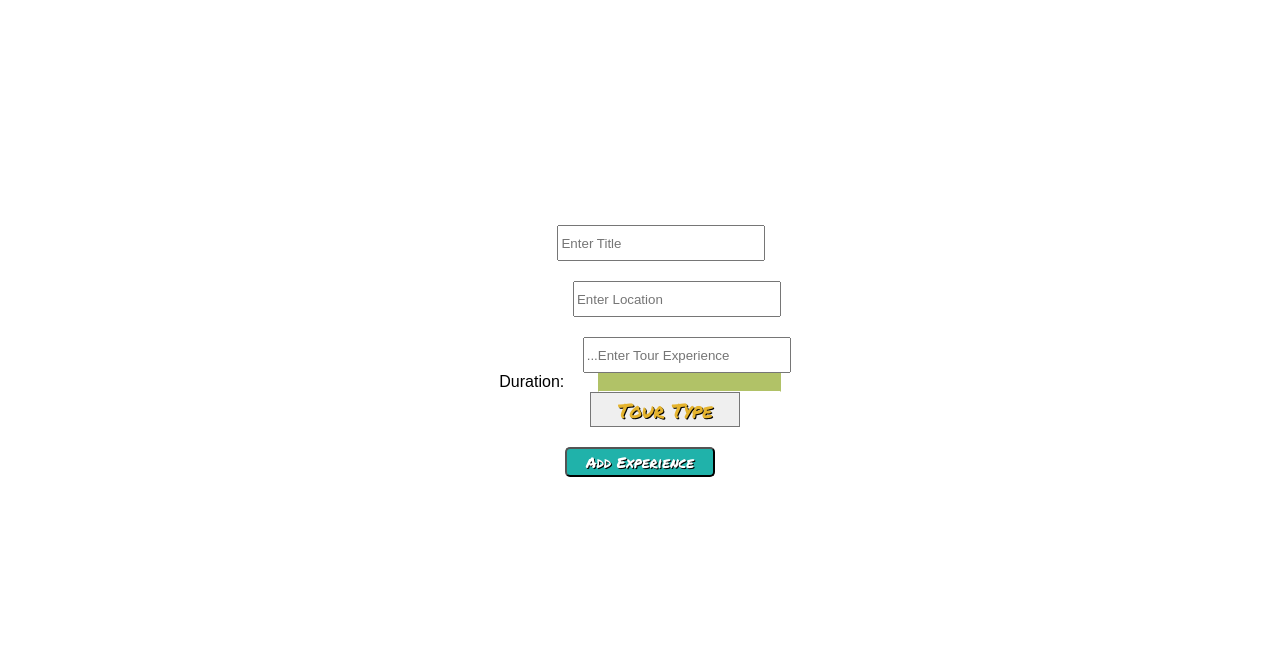
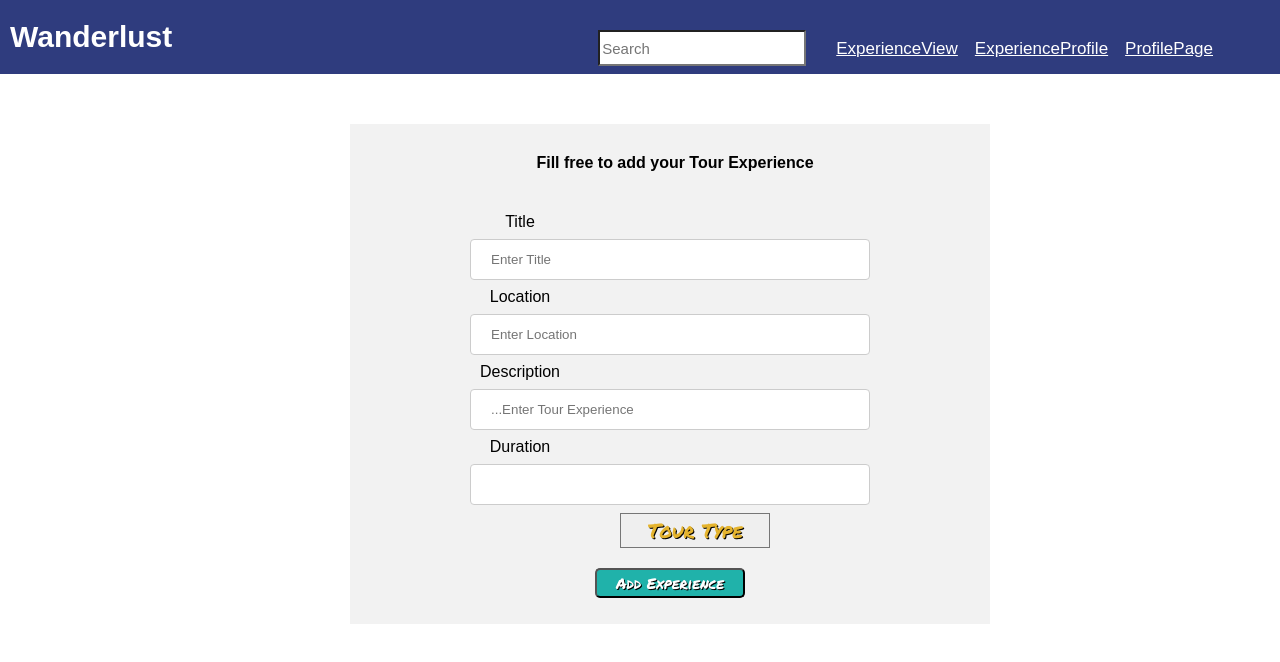
Before and after one commit to wanderlust-bw/wanderlust-FE-Manju, a React (Create React App) app: page /ExperienceProfile in a window 1280 px wide. Shown: the top 662 px of the page. Built offline with nearby package versions, Linux system fonts and the light colour scheme.

Commit message:
Updated designs and css

```diff
--- a/src/App.js
+++ b/src/App.js
@@ -1,6 +1,6 @@
 import React,{Component} from 'react';
 import './App.css';
-import SignUp from "./Components/SignUpForm"
+import SignUp from "./Components/Signup"
 import LogIn from "./Components/SignIn"
 import { Route, Switch } from 'react-router-dom'
 import ProfilePage from "./Components/Home"
--- a/src/Components/ExperiencePage/ExperienceProfile.js
+++ b/src/Components/ExperiencePage/ExperienceProfile.js
@@ -1,6 +1,7 @@
 import React, { Component }from "react"
 import "./experence.css"
 import auth from "../../token/token"
+import {Link} from "react-router-dom"
 
 class ExperienceProfile extends React.Component {
     constructor() {
@@ -51,35 +52,54 @@ class ExperienceProfile extends React.Component {
 
     render() {
         return (
+            <div>
             <div className="profilecomponent">
+             <div className="package">
+             <div className="header">
+                 <h1>Wanderlust</h1>
+             </div>
+              <div className="stuff">
+                <input  className="searchbox" type="text" placeholder="Search" />
+                <Link  className="together" to="/ExperienceView">ExperienceView</Link>
+                 <Link  className="together" to="/ExperienceProfile">ExperienceProfile</Link>
+                 <Link className="together" to="ProfilePage">ProfilePage</Link>
+            </div>
+
+              </div>
+
                 <div>
-                    <div className='travel-logo'>
-                        <i id='map' className="fas fa-map"></i>
-                        <h3 className='title-text'><span>WanderLust</span> ...Traveling made easy</h3>
-                    </div> {/* travel-logo end */}
-                </div>
-                <div>
+
                     <form className="description" onSubmit={this.handleSubmit}>
-                        <h1>Fill free to add your Tour Experence</h1>
+                    <h1 className="index3">Fill free to add your Tour Experience</h1>
                         <div>
-                            <span className="index2">Title : </span>
+                            <div classname="guides">
+                            <label className="index2">Title</label>
+                            </div>
+
                             <input className="index" type="text" id="title" placeholder="Enter Title" name="title" value={this.state.title} onChange={this.handleChange} />
                         </div>
                         <div>
-                            <span className="index2">Location : </span>
+                            <div>
+                            <label className="index2">Location</label>
+                            </div>
                             <input className="index"  type="text" id="name" placeholder="Enter Location" name="location" value={this.state.location} onChange={this.handleChange} />
                         </div>
                         <div>
-                            <span className="index2">Description : </span>
+                            <div>
+                            <label className="index2">Description </label>
+                            </div>
                             <input className="index" type="text" id="name" placeholder="...Enter Tour Experience" name="description" value={this.state.description} onChange={this.handleChange} />
                         </div>
 
 
                         <div>
-                    Duration: <input id='guide-duration' type='number' className='guide-duration' name='duration' value={this.state.duration} onChange={this.handleChange}></input>
+                        <div>
+                            <label className="index2">Duration </label>
+                            </div>
+                    <input  className="index " id='guideduration' type='number'  name='duration' value={this.state.duration} onChange={this.handleChange}></input>
                 </div>
                 <div>
-            <select className='select-css' value={this.state.tourType} onChange={this.customerSelect}>
+            <select  value={this.state.tourType} onChange={this.customerSelect}>
                 <option name='select' value='select-options'>Tour Type</option><i className="fas fa-caret-down"></i>
                 <option className='private-option' name='private' value='private'>Private</option>
                 <option className='professional-option' name='professional' value='customer'>Professional</option>
@@ -91,6 +111,7 @@ class ExperienceProfile extends React.Component {
                 </div>
 
             </div>
+            </div>
         )
     }
 
--- a/src/Components/ExperiencePage/experence.css
+++ b/src/Components/ExperiencePage/experence.css
@@ -29,17 +29,29 @@
 
  .description{
      margin-top: 50px;
+     margin-left: 350px;
+     background-color: #f2f2f2;
+     height:500px;
+     width:50%
+
  }
 
  .index{
-    height:30px;
-    width:200px;
-    margin-top:20px;
+    width:400px;;
+    padding: 12px 20px;
+    margin: 8px 0;
+    display: inline-block;
+    border: 1px solid #ccc;
+    border-radius: 4px;
+    background: white;
+    box-sizing: border-box;
 }
 
-.index2{
-    color:white;
+.change{
+    background: white;
 }
+
+
 
 .button1{
     margin-top: 20px;
@@ -53,3 +65,15 @@
     text-shadow: 1px 1px black;
     cursor: pointer;
 }
+
+
+.index3{
+  font-size: 16px;
+  margin-top: 40px;
+  padding: 30px;
+}
+
+.index2{
+    margin-right: 300px;
+    margin-top: 29px;
+}
--- a/src/Components/ExperienceView/ExperienceCard.js
+++ b/src/Components/ExperienceView/ExperienceCard.js
@@ -4,7 +4,6 @@ import "./view.css"
 const TourCard = props =>{
     return (
         <div className="card">
-
             <h1>{props.tour.id}</h1>
             <h3>{props.tour.title}</h3>
             <h3>{props.tour.location}</h3>
--- a/src/Components/ExperienceView/ExperienceViewPage.js
+++ b/src/Components/ExperienceView/ExperienceViewPage.js
@@ -2,6 +2,9 @@ import React,{Component} from "react"
 import  TourExperinceList from "./ExperienceList"
 import SearchBar  from "./Searchbar"
 import auth from "../../token/token"
+import "./view.css"
+import dummy from '../../dummy'
+
 
 class ExperienceView extends React.Component {
     constructor() {
@@ -13,8 +16,12 @@ class ExperienceView extends React.Component {
       };
     }
     componentDidMount() {
-      auth().get(`https://wanderlust-1.herokuapp.com/user/7}`).then(res =>{this.setState({tours:res.data})})
-      .catch(err =>{console.log(err)})
+      auth().get(`https://wanderlust-1.herokuapp.com/user/trip`).then(res =>{this.setState({tours:res.data})})
+      .catch(err =>{
+        console.log(err, `Putting dummy data since API is returning no data`)
+        this.setState({tours: dummy});
+      }
+      )
     }
 
     // ${localStorage.getItem('userId')
@@ -36,7 +43,9 @@ onDelete = (e,id) =>{
     render(){
         return(
             <div>
+              <div>
                 <SearchBar searchToursHandler={this.searchToursHandler}  />
+                </div>
               <TourExperinceList tours={this.state.filterToursExperience.length > 0
               ? this.state.filterToursExperience
               : this.state.tours} delete={this.onDelete} />
--- a/src/Components/ExperienceView/Searchbar.js
+++ b/src/Components/ExperienceView/Searchbar.js
@@ -1,15 +1,20 @@
 import React from "react"
 import {Link} from "react-router-dom"
+import "./view.css"
 
 
 const SearchBar = props => {
     return(
-        <div>
+        <div className="package">
+          <div className="header">
       <h1>Wanderlust</h1>
-      <Link to="/ExperienceProfile">ExperienceProfile</Link>
-      <Link to="ProfilePage">ProfilePage</Link>
-
-        <input type="text" placeholder="Search" onKeyDown={props.searchToursHandler}/>
+      </div>
+      <div className="stuff">
+      <input  className="searchbox" type="text" placeholder="Search" onKeyDown={props.searchToursHandler}/>
+      <Link  className="together" to="/ExperienceView">ExperienceView</Link>
+      <Link  className="together" to="/ExperienceProfile">ExperienceProfile</Link>
+      <Link className="together" to="ProfilePage">ProfilePage</Link>
+      </div>
         </div>
     )
 }
--- a/src/Components/ExperienceView/view.css
+++ b/src/Components/ExperienceView/view.css
@@ -2,7 +2,6 @@
    display:flex;
    flex-direction: row;
    flex-wrap:wrap;
-   color:white;
    margin-left:80px;
    margin-top: 20px;
 }
@@ -14,5 +13,38 @@
     height:250px;
     width:200px;
     border-radius:10px;
+}
+
+.package{
+   background-color:#2F3C7E;
+   display:flex;
+   flex-direction: row;
+   flex-wrap: wrap;
+   justify-content: space-between;
+}
+
+.stuff{
+margin-right: 50px;
+margin-top: 30px;
+font-size:17px;
+
+}
+
+.searchbox{
+    margin-right: 30px;
+    height:30px;
+    background: white;
+    width:200px;
+    font-size: 15px;
+}
+
+
+.together{
     color:white;
+    margin-right: 17px;
 }
+
+.header{
+    color:white;
+    font-size:15px;
+}
--- a/src/Components/Home.js
+++ b/src/Components/Home.js
@@ -66,34 +66,21 @@ class ProfilePage extends React.Component {
 
         return (
             <div>
+
                 <div>
-                    <nav className="profile">
+                    <nav>
+                    <div className="package">
                      <div className="header">
                        <h1>Wanderlust</h1>
                       </div>
-
-                        <div className="secondpart">
-                            <div className="text" >
-                                <a className="search" href="#"><p className="newclass">Search</p></a>
-                            </div>
-                            <div>
-                                < h2 className="newclass1">Profile</h2>
+                      <div className="stuff">
+                      <input  className="searchbox" type="text" placeholder="Search" />
+                      <Link  className="together" to="/ExperienceView">ExperienceView</Link>
+                      <Link  className="together" to="/ExperienceProfile">ExperienceProfile</Link>
+                      <Link className="together" to="ProfilePage">ProfilePage</Link>
                       </div>
                       </div>
                      </nav>
-                    <div classname="about">
-                    </div>
-                    <div>
-
-                        <div >
-                        <a  href="#" className="work">Profile</a>
-                        <Link to="ExperienceProfie" className="work">ExperienceProfie</Link>
-                        <Link to = "/ExperienceView"className="work">ExperienceView</Link>
-                        <Link to= "/TravelGuide"className="work">ExperienceProfie</Link>
-                        <Link  className="work" to="/TravelGuide" >TravelGuide</Link>
-                        </div>
-                    </div>
-
                     <div className="form" >
                     <div>
                         <form onSubmit={this.handleSubmit}>
--- a/src/Components/Profile.css
+++ b/src/Components/Profile.css
@@ -18,21 +18,19 @@ body{
 }
 
 h1{
-    color:white;
+    /* color:white; */
     margin-left: 10px;
 }
 
 .search{
-    color:white;
+
     height:40px;
     margin-right:10px;
 }
 
 .form{
     margin-top: 50px;
-
-    /* background-color: #05ffb0; */
-    background: #283655;
+    background-color: hsla(89, 43%, 51%, 0.3);
     width:1000px;
     margin-left:150px;
     height:1000px;
@@ -40,12 +38,13 @@ h1{
 }
 
 .textitem{
-    color:white;
+   background:white;
     margin-top: 40px;
 }
 
 .maindiv{
     margin-top: 20px;
+
 }
 
 .textitem{
@@ -111,6 +110,7 @@ border-left: 1px solid black;
 padding: 10px;
 margin: 15px;
 cursor: pointer;
+background: white;
 }
 
 .submitButton{
@@ -122,7 +122,8 @@ border-radius: 15px;
 font-weight: 700;
 font-size: 10px;
 cursor: pointer;
-color:white;
+
+background: white;
 }
 
 .work{
@@ -183,7 +184,7 @@ color:white;
 }
 
 .profiles{
-    color:white;
+  padding: 30px;
    margin-top: 60px;
     margin-left: 50px;
     font-size: 20px;
@@ -192,8 +193,16 @@ color:white;
 
 .previewText{
     margin-top:90px;
-    color: white;
+
 }
 .paragraph{
     margin-top: 20px;
 }
+
+.placeholder{
+    margin-top: 0px;
+}
+
+.submit{
+    color:black;
+}
--- /dev/null
+++ b/src/dummy.js
@@ -0,0 +1,34 @@
+const data = [
+    {
+      id: '1',
+      title: 'Awesome trip',
+      location: 'Banff National Park',
+      description: 'It was amazing experience of life time.'
+    },
+    {
+        id: '2',
+        title: 'I love travelling more now',
+        location: 'Colorado',
+        description: 'The mountains are simply amazing.'
+    },
+    {
+        id: '3',
+        title: 'Beach time',
+        location: 'San Blas Island',
+        description: 'The water was so clear I could see myself'
+    },
+    {
+        id: '4',
+        title: 'Food was simply best',
+        location: 'Panama City',
+        description: 'We were eating fish like daily at very cheap price.'
+    },
+    {
+        id: '5',
+        title: 'Summer is here',
+        location: 'Daytona beach',
+        description: 'Finally summer is right around corner and I am here to enjoy'
+    }
+]
+
+export default data;
```
Lines whose indentation alone changed are shown as unchanged.
